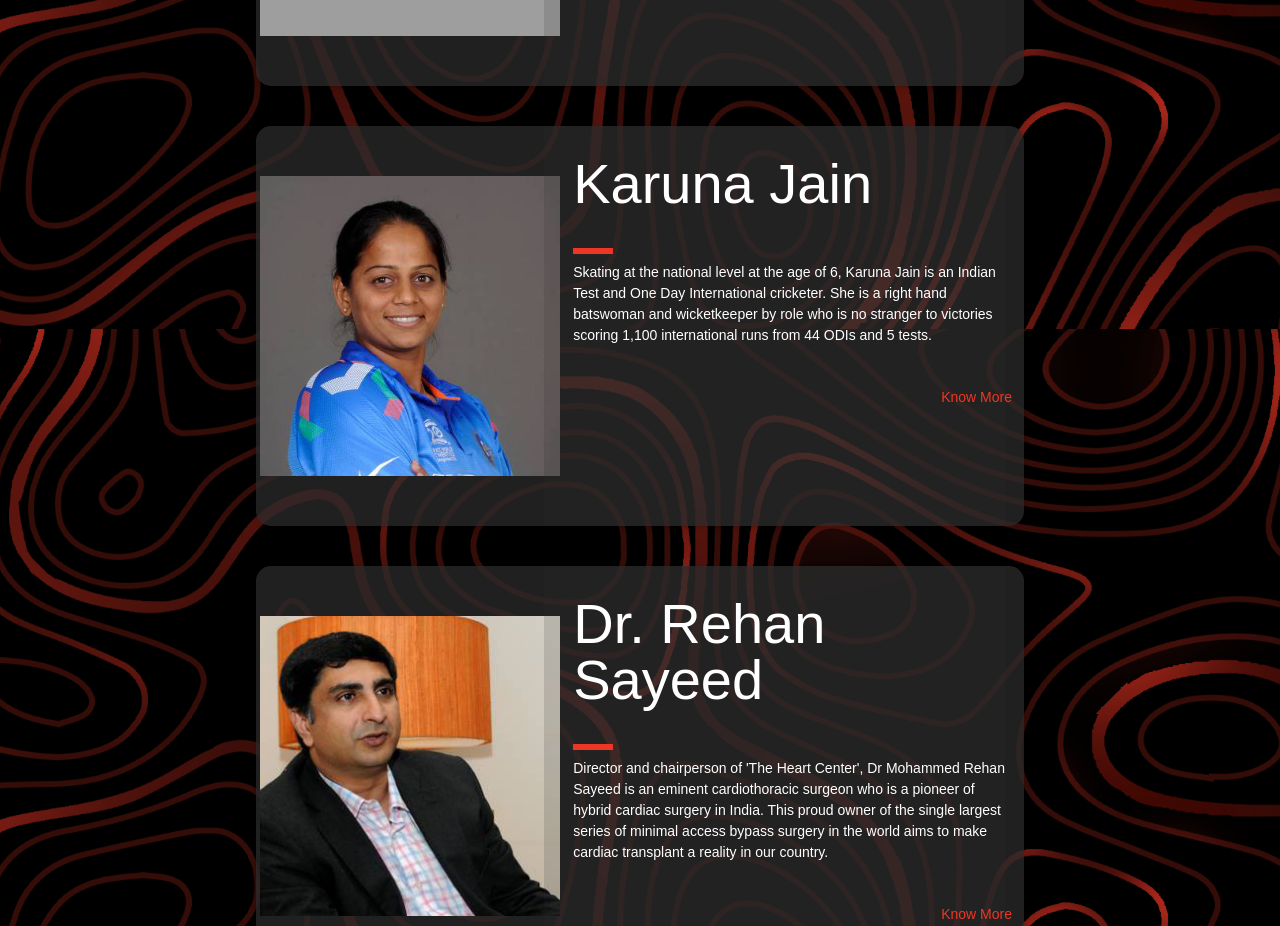
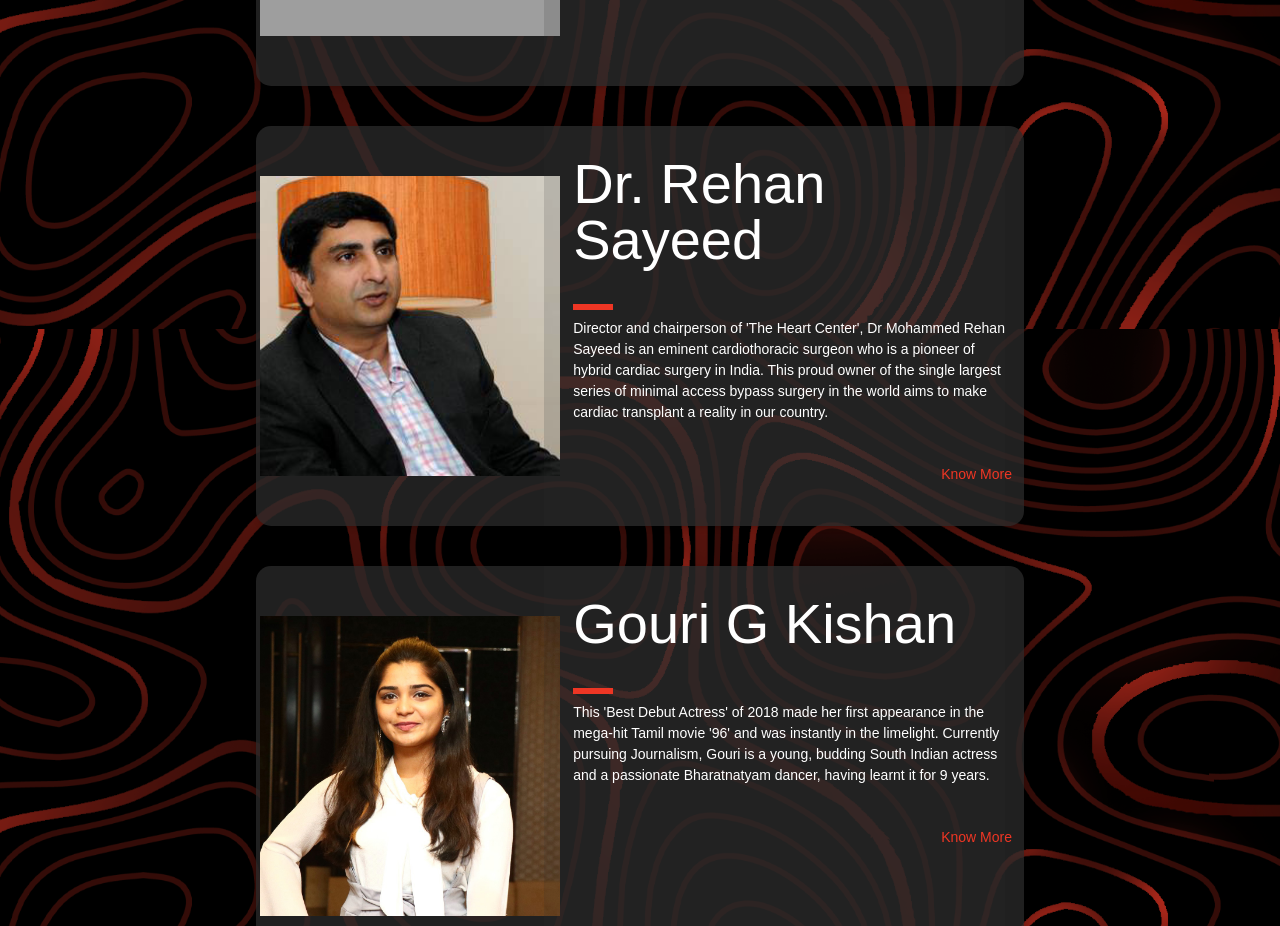
Before and after one commit to tedxpesuecc/tedxpesuecc.github.io, a plain HTML site: page index.html in a window 1280 px wide. Shown: the part 3540-4466 px from the top of the page. Drawn offline with nearby package versions, Linux system fonts and the light colour scheme; grey boxes are pictures that could not be loaded.

Commit message:
Speaker update

```diff
--- a/index.html
+++ b/index.html
@@ -162,21 +162,6 @@ and to be determined by the strength.</p>
         <a href="https://www.google.com/search?q=Narpath+Raman&rlz=1C1CHBF_enIN776IN776&oq=Narpath+Raman&aqs=chrome..69i57j69i59.4037j0j7&sourceid=chrome&ie=UTF-8" target="_blank" style="text-decoration: none;">Know More</a>
       </div>
   </div>
-
-
-  <div class="blog-card" id="spk4"  data-aos="fade-right" data-aos-duration="1500" style="margin-top: 40px;">
-      <div class="photo photo4"></div>
-      <div class="description">
-        <h1>Karuna Jain</h1><br>
-
-        <p class="summary">Skating at the national level at the age of 6, Karuna Jain is an Indian Test and One Day International cricketer. She is a right hand batswoman and wicketkeeper by role who is no stranger to victories scoring 1,100 international runs from 44 ODIs and 5 tests.
-</p>
-        <br><br>
-        <a href="https://www.google.com/search?q=karuna+jain&rlz=1C1CHBF_enIN776IN776&oq=Karuna+Jain&aqs=chrome.0.35i39j0l5.4342j0j7&sourceid=chrome&ie=UTF-8" style="text-decoration: none;">Know More</a>
-      </div>
-  </div>
-
-
 
 
  <div class="blog-card" id="spk5"  data-aos="fade-right" data-aos-duration="1500" style="margin-top: 40px;">
```
Also changed, not shown: kj.jpg (deleted).
